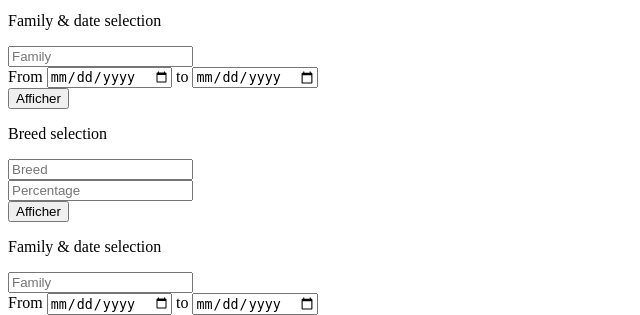
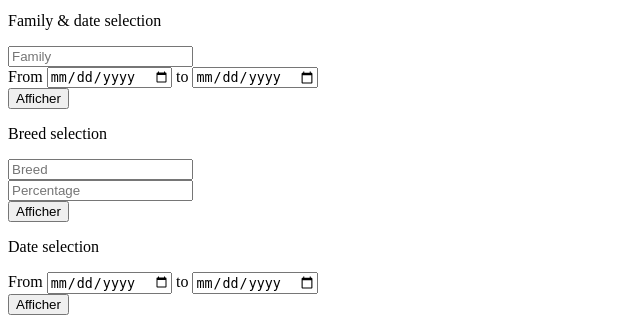
Before and after one commit to NovAti0n/MOOdle, a Python web app: template public/templates/index.html in a window 1280 px wide. Shown: the part 298-613 px from the top of the page, without its empty margins (0-640 px from the left). Run offline with Jinja, Linux system fonts and the light colour scheme; the template is opened without the code that fills it, so the values that code supplies are empty.

Commit message:
form: Only ask for time period when showing paturage

```diff
--- a/public/templates/index.html
+++ b/public/templates/index.html
@@ -81,10 +81,8 @@
 		<!-- paturage  -->
 
 		<form method="get" action="/" id="paturage-selector">
-			<p class = "form-divider">Family & date selection</p>
+			<p class = "form-divider">Date selection</p>
 			<input name="chart" value="3" hidden>
-
-			<input class="input" placeholder="Family" list="families-datalist" id="family" name="famille"><br>
 
 			<label form="date_from">From</label>
 			<input class="input" type="date" value="jj/mm/aaaa" name="date_from" min="{{min_date}}" max="{{max_date}}" required>
```
